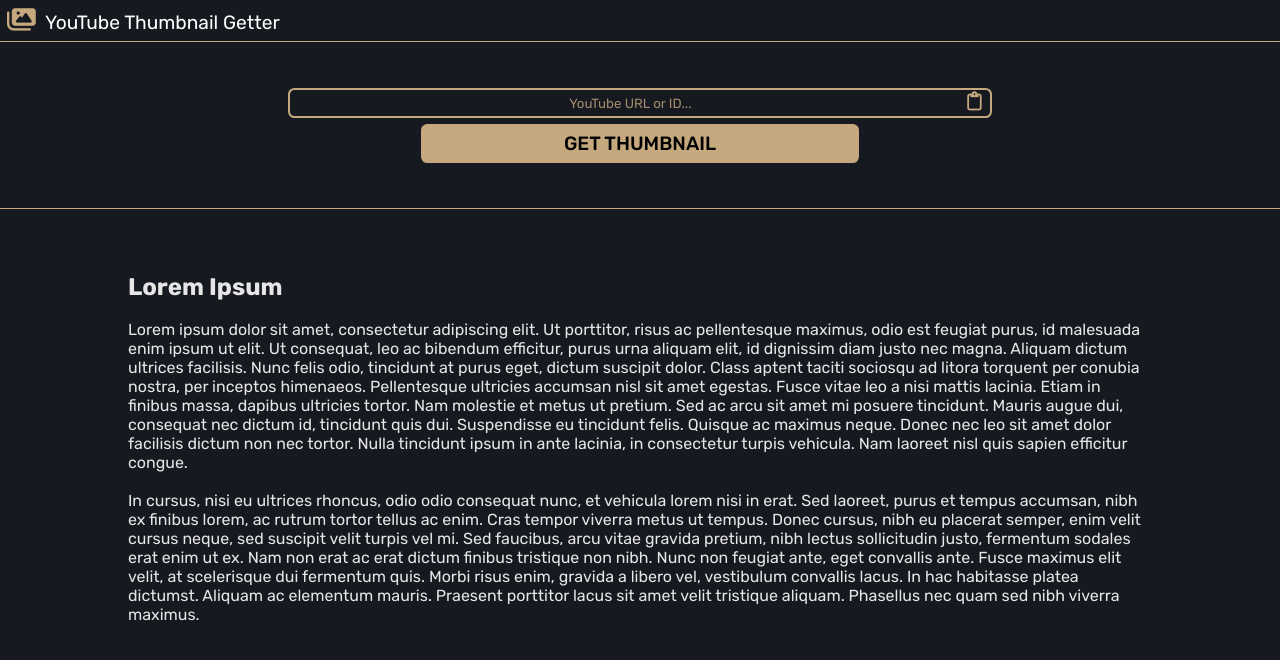
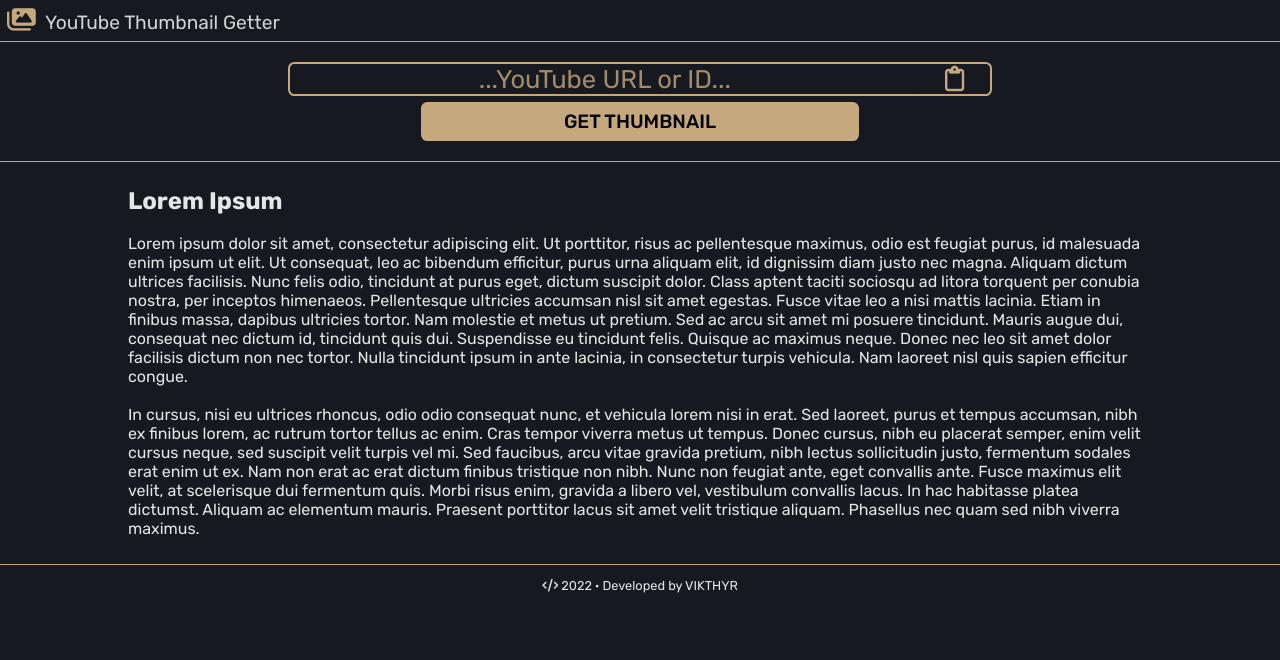
Before and after one commit to vikthyr/youtubeThumbnailGetter, a PHP site: page / in a window 1280 px wide. Shown: the top 660 px of the page. Run offline with PHP 8.4, Linux system fonts and the light colour scheme; data that the repository does not hold is empty; some libraries are stand-ins or nearby versions.

Commit message:
Footer and Adjusts

```diff
--- a/index.html
+++ b/index.html
@@ -32,12 +32,10 @@
         <div class="w33 container-center">
             <form class="" method="get">
                 <div class="form-input">
-                <input type="text" class="light-color" id="linkInput" name="videoLink" placeholder="YouTube URL or ID..." required/>
-                    <span>
-                        <a class="pasteClipboardButton" onclick="pasteClipboard()">
+                <input type="text" class="light-color" id="linkInput" name="videoLink" placeholder="...YouTube URL or ID..." required/>
+                        <a id="pasteClipboardButton" onclick="pasteClipboard()">
                             <i class="fa-regular fa-clipboard light-color cursor-pointer"></i>
                         </a>
-                    </span>
                 </div>
                 <input class="submit-button cursor-pointer" type="submit" name="getImage" value="GET THUMBNAIL"/>
             </form>
@@ -95,5 +93,9 @@
         </div>
     </section>
 
+    <footer>
+        <p><i class="fa-solid fa-code"></i> 2022 · Developed by VIKTHYR</p>
+    </footer>
+
 </body>
 </html>
--- a/style.css
+++ b/style.css
@@ -31,7 +31,7 @@ input:-webkit-autofill:active {
     margin: 0;
     padding: 0;
     background-color: var(--darkColor);
-    color: white;
+    color: #d3d3d3;
     font-family: 'Rubik', sans-serif;
 }
 
@@ -45,7 +45,6 @@ input:-webkit-autofill:active {
 
 .header-nav{
     display: flex;
-    margin-bottom: 2vw;
     font-size: 1.5vw;
     border-bottom: 0.1vw solid var(--lightColor);
 
@@ -72,22 +71,32 @@ form{
     width: 80%;
     border: var(--borderSize) solid var(--lightColor);
     border-radius: var(--borderRadiusSize);
-    font-size: 1.5vw;
+    display: inline-flex;
     position: relative;
     margin-left: auto;
     margin-right: auto;
+    align-content: center;
     margin-bottom: 0.5vw;
 }
 
-.form-input input{
-    width: 95%;
-    height: 2vw;
-    padding-left: 0;
-    margin-left: 0;
+#linkInput{
+    width: 90%;
+    vertical-align: middle;
     outline: none;
+    font-size: 2vw;
     text-align: center;
     background-color: transparent;
     border: 0 transparent;
+}
+
+#pasteClipboardButton{
+    vertical-align: middle;
+    text-align: center;
+    position: relative;
+    font-size: 2vw;
+    padding-left: 2vw;
+    padding-right: 2vw;
+    border-radius: var(--borderRadiusSize);
 }
 
 .submit-button{
@@ -135,7 +144,6 @@ form{
     width: 50%;
     border-radius: var(--borderRadiusSize);
     margin-top: 1vw;
-    margin-bottom: 5px;
     transition: var(--transitionTime);
 }
 
@@ -144,7 +152,7 @@ form{
 }
 
 .download-container{
-    margin: 10px auto;
+    margin-top: 1vw;
 }
 
 .download-button{
@@ -164,23 +172,24 @@ form{
 }
 
 .not-found-container{
-    width: 20%;
+    width: 30%;
     margin-top: 2vw;
     margin-left: auto;
     margin-right: auto;
+    font-size: 1.5vw;
     border-radius: var(--borderRadiusSize);
     border: var(--borderSize) solid rgb(187, 5, 5);
     color: rgb(187, 5, 5);
 }
 
 .info-container{
-    margin-top: 2vw;
+    margin-bottom: 2vw;
     border-top: 0.1vw solid var(--lightColor);
     text-align: left;
 }
 
 .info-content{
-    margin-top: 5vw;
+    margin-top: 2vw;
     width: 80%;
     margin-left: auto;
     margin-right: auto;
@@ -190,3 +199,13 @@ form{
     color: rgb(230, 230, 230);
 
 }
+
+footer{
+    border-top: 0.1vw solid var(--lightColor);
+    font-size: 1vw;
+    text-align: center;
+}
+
+footer p{
+    margin: 1vw;
+}
```
